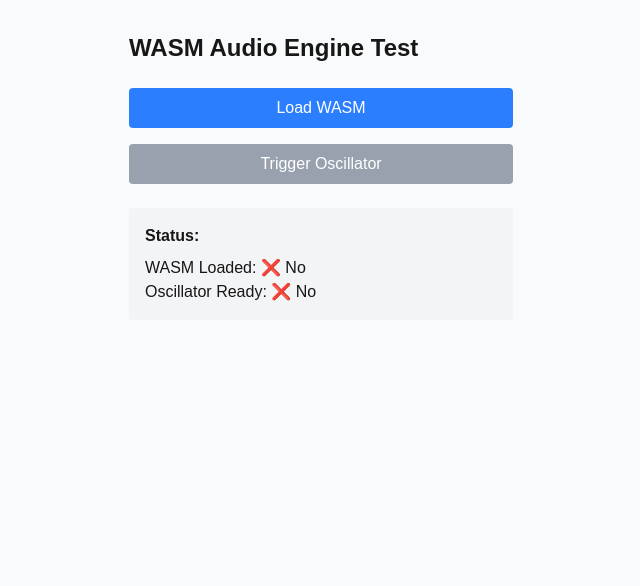
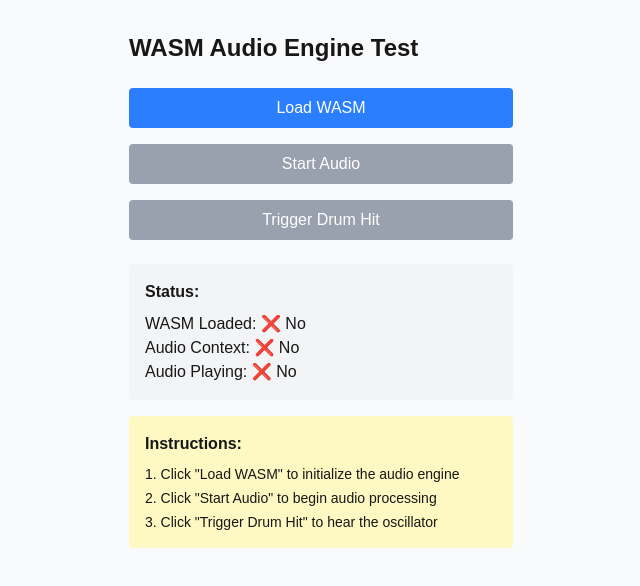
Before and after one commit to gooey-audio/engine, a Next.js app in the folder debug-ui/: page / in a window 1280 px wide. Shown: the top 586 px of the page, without its empty margins (319-959 px from the left). Built offline with nearby package versions, Linux system fonts and the light colour scheme.

Commit message:
updated wasm debug page to forward raw samples

```diff
--- a/debug-ui/app/wasm-test.tsx
+++ b/debug-ui/app/wasm-test.tsx
@@ -5,8 +5,10 @@ import init, { WasmOscillator } from '../public/wasm/oscillator.js';
 
 export default function WasmTest() {
   const oscRef = useRef<WasmOscillator | null>(null);
+  const audioContextRef = useRef<AudioContext | null>(null);
   const [isLoaded, setIsLoaded] = useState(false);
   const [isLoading, setIsLoading] = useState(false);
+  const [isPlaying, setIsPlaying] = useState(false);
 
   async function loadWasm() {
     setIsLoading(true);
@@ -16,28 +18,79 @@ export default function WasmTest() {
 
       // Create oscillator instance (44100 sample rate, 300 Hz for drum-like sound)
       oscRef.current = new WasmOscillator(44100, 300);
+
+      // Initialize Web Audio API
+      audioContextRef.current = new AudioContext();
+
       setIsLoaded(true);
-      console.log('WASM loaded successfully!');
+      console.log('WASM and Web Audio loaded successfully!');
     } catch (error) {
       console.error('Failed to load WASM:', error);
-      alert('Failed to load WASM module');
+      alert('Failed to load WASM module: ' + String(error));
     } finally {
       setIsLoading(false);
     }
   }
 
+  async function startAudio() {
+    if (!audioContextRef.current || !oscRef.current) {
+      alert('WASM not loaded yet. Click "Load WASM" first.');
+      return;
+    }
+
+    try {
+      // Resume audio context if suspended
+      if (audioContextRef.current.state === 'suspended') {
+        await audioContextRef.current.resume();
+      }
+
+      setIsPlaying(true);
+      console.log('Audio started!');
+    } catch (error) {
+      console.error('Failed to start audio:', error);
+      alert('Failed to start audio');
+    }
+  }
+
+  function stopAudio() {
+    setIsPlaying(false);
+    console.log('Audio stopped!');
+  }
+
   function triggerOsc() {
-    if (oscRef.current) {
-      try {
-        // Trigger the oscillator at current time (0 for immediate)
-        oscRef.current.trigger(0);
-        console.log('Oscillator triggered!');
-      } catch (error) {
-        console.error('Failed to trigger oscillator:', error);
-        alert('Failed to trigger oscillator');
+    if (!audioContextRef.current || !oscRef.current || !isPlaying) {
+      alert('Audio not started yet. Click "Start Audio" first.');
+      return;
+    }
+
+    try {
+      // Trigger the oscillator in WASM
+      const currentTime = audioContextRef.current.currentTime;
+      oscRef.current.trigger(currentTime);
+
+      // Generate audio buffer (1 second of audio)
+      const sampleRate = audioContextRef.current.sampleRate;
+      const bufferLength = sampleRate; // 1 second
+      const audioBuffer = audioContextRef.current.createBuffer(1, bufferLength, sampleRate);
+
+      // Get the channel data and fill it with WASM-generated samples
+      const channelData = audioBuffer.getChannelData(0);
+
+      for (let i = 0; i < bufferLength; i++) {
+        const time = currentTime + (i / sampleRate);
+        channelData[i] = oscRef.current.tick(time);
       }
-    } else {
-      alert('WASM not loaded yet. Click "Load WASM" first.');
+
+      // Create buffer source and play it
+      const source = audioContextRef.current.createBufferSource();
+      source.buffer = audioBuffer;
+      source.connect(audioContextRef.current.destination);
+      source.start();
+
+      console.log('Oscillator triggered!');
+    } catch (error) {
+      console.error('Failed to trigger oscillator:', error);
+      alert('Failed to trigger oscillator');
     }
   }
 
@@ -55,18 +108,36 @@ export default function WasmTest() {
         </button>
 
         <button
-          onClick={triggerOsc}
+          onClick={isPlaying ? stopAudio : startAudio}
           disabled={!isLoaded}
           className="w-full px-4 py-2 bg-green-500 text-white rounded hover:bg-green-600 disabled:bg-gray-400 disabled:cursor-not-allowed"
         >
-          Trigger Oscillator
+          {isPlaying ? 'Stop Audio' : 'Start Audio'}
+        </button>
+
+        <button
+          onClick={triggerOsc}
+          disabled={!isLoaded || !isPlaying}
+          className="w-full px-4 py-2 bg-red-500 text-white rounded hover:bg-red-600 disabled:bg-gray-400 disabled:cursor-not-allowed"
+        >
+          Trigger Drum Hit
         </button>
       </div>
 
       <div className="mt-6 p-4 bg-gray-100 rounded">
         <h2 className="font-semibold mb-2">Status:</h2>
         <p>WASM Loaded: {isLoaded ? '✅ Yes' : '❌ No'}</p>
-        <p>Oscillator Ready: {isLoaded ? '✅ Yes' : '❌ No'}</p>
+        <p>Audio Context: {audioContextRef.current ? '✅ Ready' : '❌ No'}</p>
+        <p>Audio Playing: {isPlaying ? '✅ Yes' : '❌ No'}</p>
+      </div>
+
+      <div className="mt-4 p-4 bg-yellow-100 rounded">
+        <h3 className="font-semibold mb-2">Instructions:</h3>
+        <ol className="list-decimal list-inside text-sm space-y-1">
+          <li>Click "Load WASM" to initialize the audio engine</li>
+          <li>Click "Start Audio" to begin audio processing</li>
+          <li>Click "Trigger Drum Hit" to hear the oscillator</li>
+        </ol>
       </div>
     </div>
   );
```
